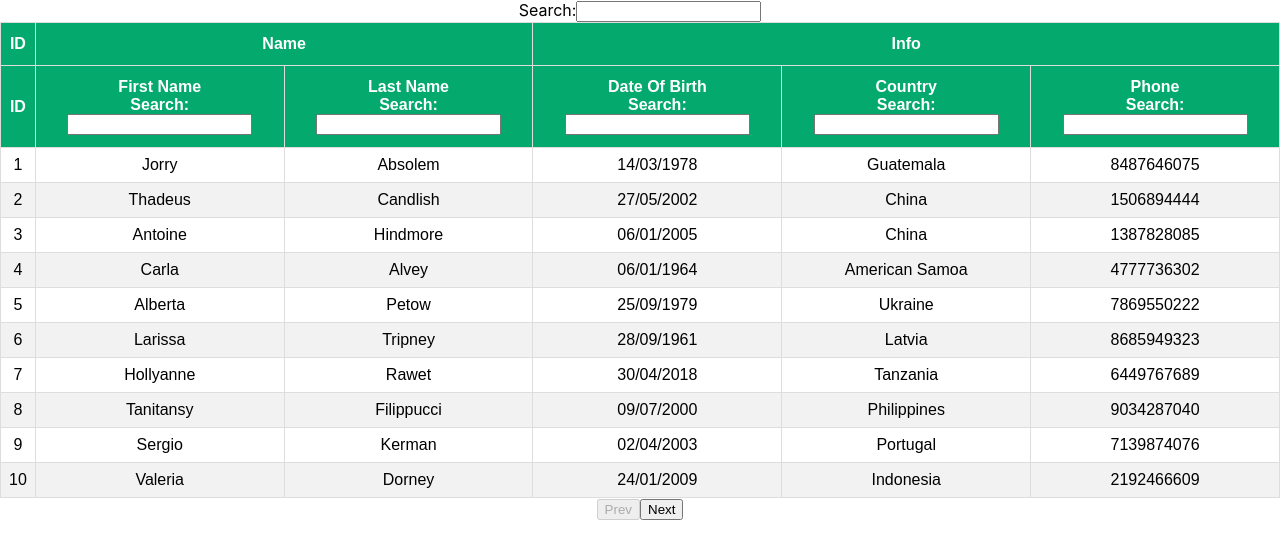
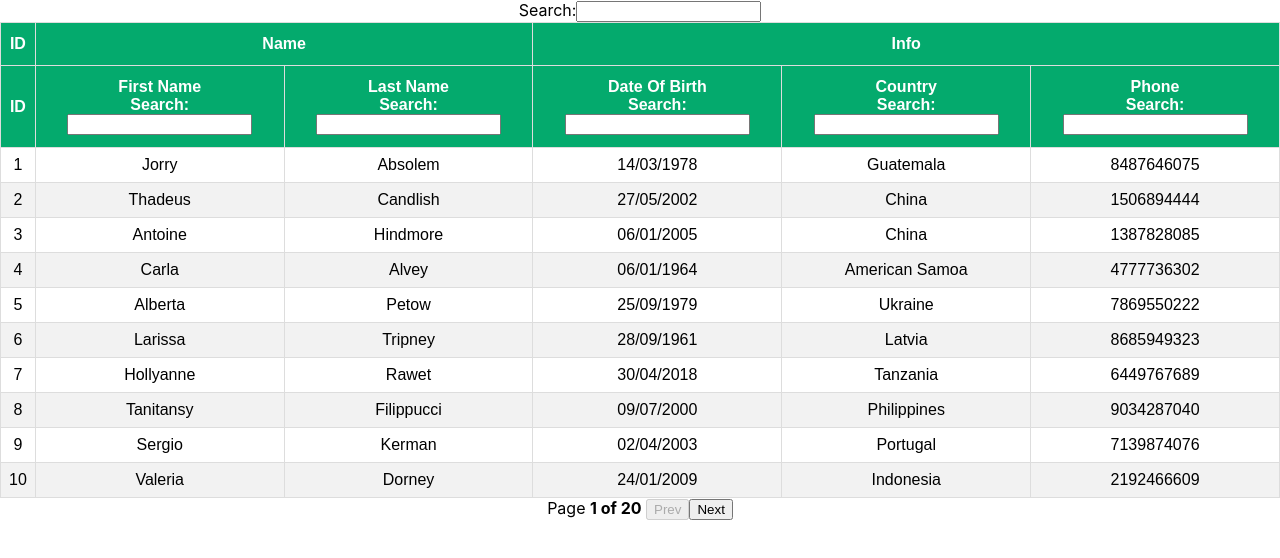
Before and after one commit to sumanmannacs1996/react-table-app, a React (Create React App) app: page / in a window 1280 px wide. Shown: the top 558 px of the page. Built offline with nearby package versions, Linux system fonts and the light colour scheme.

Commit message:
Added code of Show Curren page and total page number

```diff
--- a/src/components/pagination/PaginationTable.js
+++ b/src/components/pagination/PaginationTable.js
@@ -65,6 +65,13 @@ function PaginationTable() {
             </tbody>
         </table>
         <div>
+            <span>
+                Page{' '}
+                <strong>
+                    {pageIndex+1} of {pageOptions.length}
+                </strong>
+                {' '}
+            </span>
             <button onClick={()=>previousPage()} disabled={!canPreviousPage}>Prev</button>
             <button onClick={()=>nextPage()} disabled={!canNextPage}>Next</button>
         </div>
```
